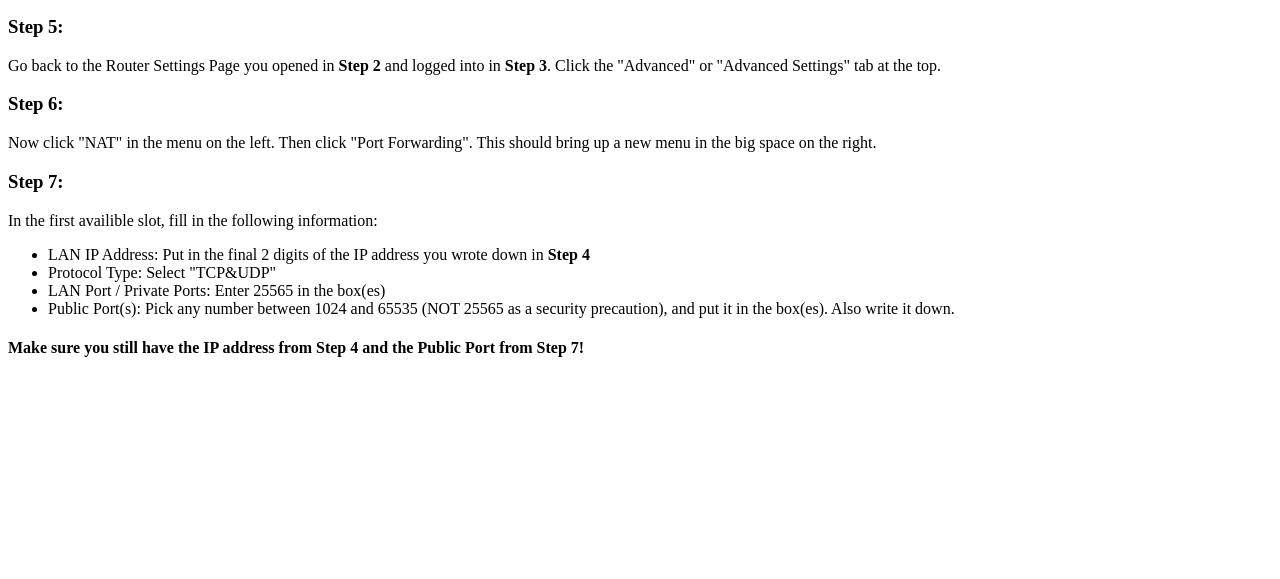
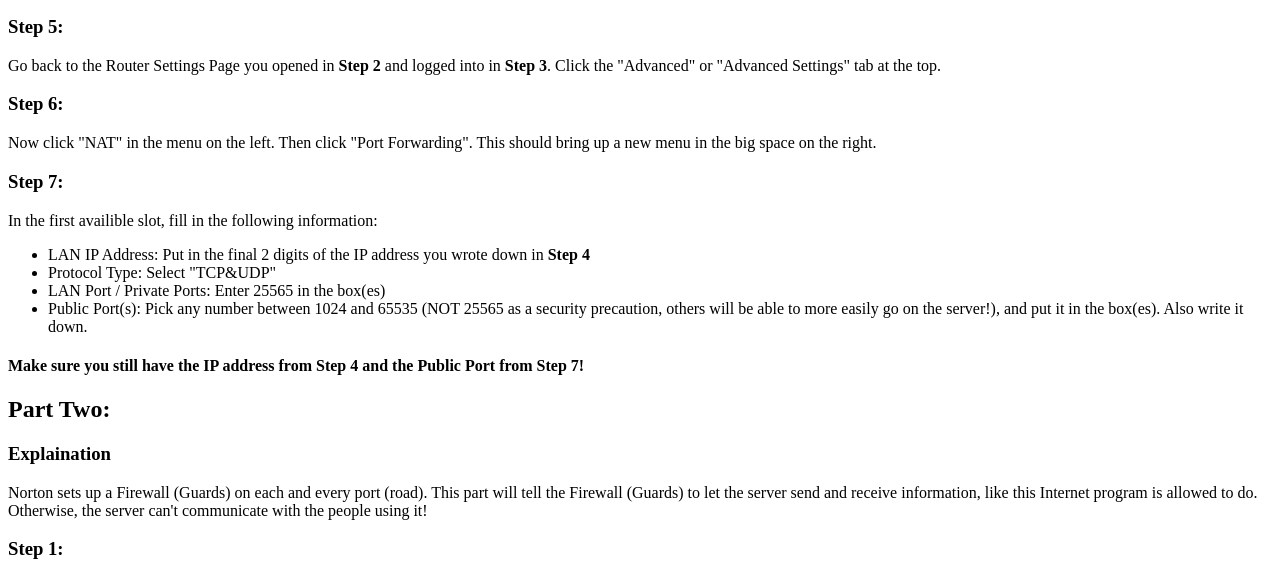
Before and after one commit to wizzwizz4/wizzwizz4.github.io, a plain HTML site: page getServer2Go.html in a window 1280 px wide. Shown: the part 1262-1841 px from the top of the page. Before the commit the page ends 1640 px from the top, so only its background shows below. Drawn offline with Linux system fonts and the light colour scheme.

Commit message:
Update getServer2Go.html

```diff
--- a/getServer2Go.html
+++ b/getServer2Go.html
@@ -40,11 +40,16 @@
             In the first availible slot, fill in the following information:
             <ul>
                 <li>LAN IP Address: Put in the final 2 digits of the IP address you wrote down in <b>Step 4</b></li>
-                <li>Protocol Type: Select "TCP&UDP"</li>
+                <li>Protocol Type: Select "TCP&amp;UDP"</li>
                 <li>LAN Port / Private Ports: Enter 25565 in the box(es)</li>
-                <li>Public Port(s): Pick any number between 1024 and 65535 (NOT 25565 as a security precaution), and put it in the box(es). Also write it down.</li>
+                <li>Public Port(s): Pick any number between 1024 and 65535 (NOT 25565 as a security precaution, others will be able to more easily go on the server!), and put it in the box(es). Also write it down.</li>
             </ul>
         </p>
         <h4>Make sure you still have the IP address from <b>Step 4</b> and the Public Port from <b>Step 7</b>!</h4>
+        <h2>Part Two:</h2>
+        <h3>Explaination</h3>
+        <p>Norton sets up a Firewall (Guards) on each and every port (road). This part will tell the Firewall (Guards) to let the server send and receive information, like this Internet program is allowed to do. Otherwise, the server can't communicate with the people using it!</p>
+        <h3>Step 1:</h3>
+
     </body>
 </html>
```
